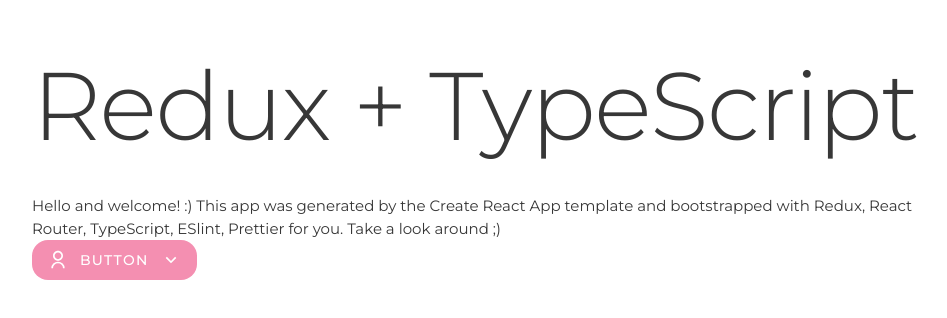
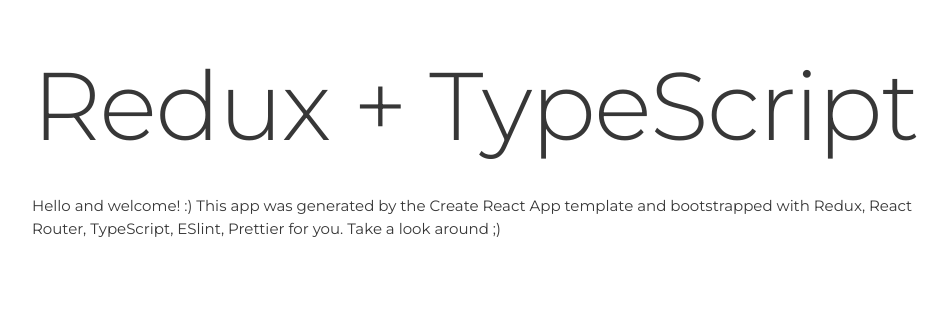
Before and after one commit to kedeinroga/get-that-home, a React (Create React App) app in the folder get-that-home/: page / in a window 1280 px wide. Shown: the top 318 px of the page, without its empty margins (160-1107 px from the left). Built offline with nearby package versions, Linux system fonts and the light colour scheme.

Commit message:
Finally, I could put a prop in the button component

```diff
--- a/get-that-home/src/components/Button.tsx
+++ b/get-that-home/src/components/Button.tsx
@@ -5,11 +5,12 @@
 
 interface IProps {
   children: ReactNode
-  // any other props that come into the component
+  secundary: boolean
 }
 
 const StyledButton = styled.button`
-  background-color: ${colors.pink};
+  background-color: ${(props: IProps) =>
+    props.secundary ? colors.white : colors.pink};
   color: ${colors.white};
   border: ${colors.pink};
   border-radius: 16px;
@@ -30,12 +31,17 @@
   }
 `
 
-export default function Button({ children }: IProps) {
+export default function Button(props: IProps) {
+  const { children, secundary } = props
   return (
-    <StyledButton>
+    <StyledButton secundary={secundary}>
       <RiUserLine />
       <TextButton>{children}</TextButton>
       <RiArrowDownSLine />
     </StyledButton>
   )
 }
+
+Button.defaultProps = {
+  // secundary: false
+}
--- a/get-that-home/src/pages/Home.tsx
+++ b/get-that-home/src/pages/Home.tsx
@@ -10,7 +10,7 @@
         template and bootstrapped with Redux, React Router, TypeScript, ESlint,
         Prettier for you. Take a look around ;)
       </p>
-      <Button>Button</Button>
+      <Button secundary>Button</Button>
     </Fragment>
   )
 }
```
